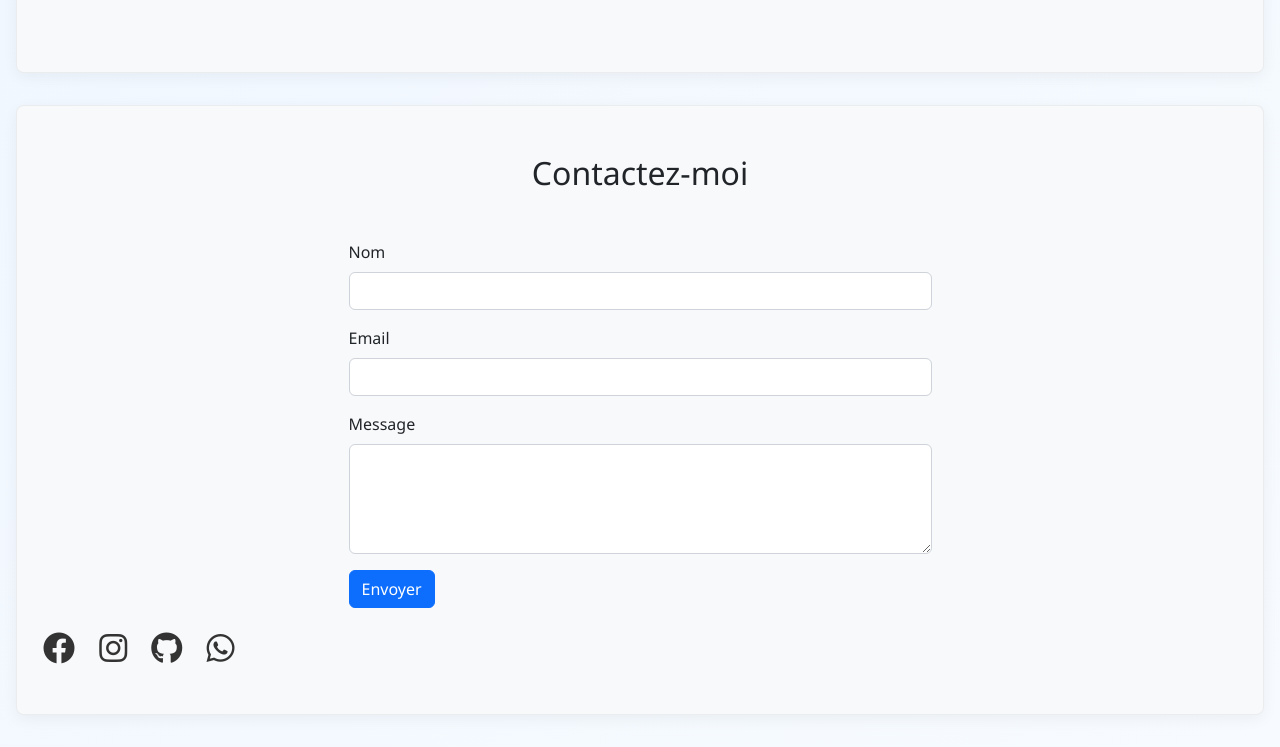
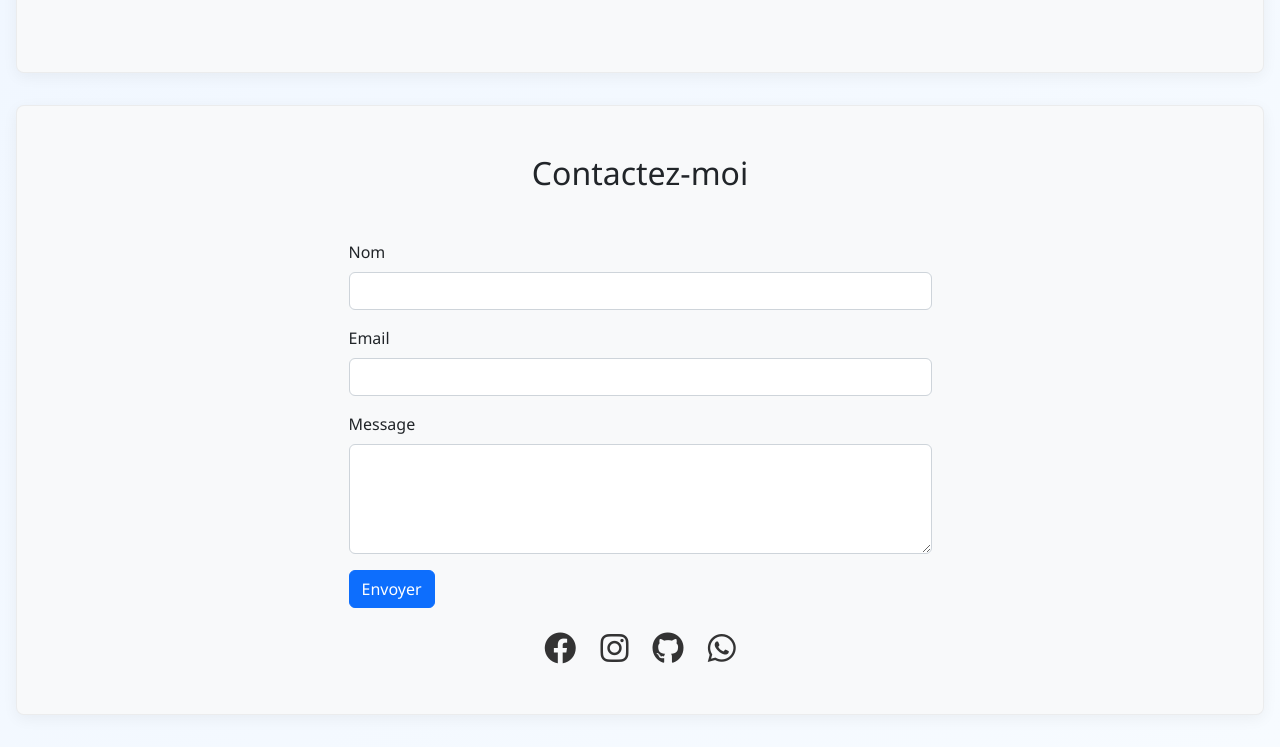
Before and after one commit to daka2025-thor/delorsakaportfolio, a plain HTML site: page index.html in a window 1280 px wide. Shown: the part 2567-3314 px from the top of the page. Drawn offline with nearby package versions, Linux system fonts and the light colour scheme.

Commit message:
Centratrage contact

```diff
--- a/index.html
+++ b/index.html
@@ -188,7 +188,7 @@
       </div>
       <button type="submit" class="btn btn-primary">Envoyer</button>
     </form>
-    <div class="social mt-4">
+    <div class="social mt-4 text-center" data-aos="fade-up" >
       <a href="https://www.facebook.com/delors.aka" target="_blank"><i class="fab fa-facebook fa-2x"></i></a>
       <a href="https://www.instagram.com/aka_delors" target="_blank"><i class="fab fa-instagram fa-2x"></i></a>
       <a href="https://github.com/daka2025-thor" target="_blank"><i class="fab fa-github fa-2x"></i></a>
```
